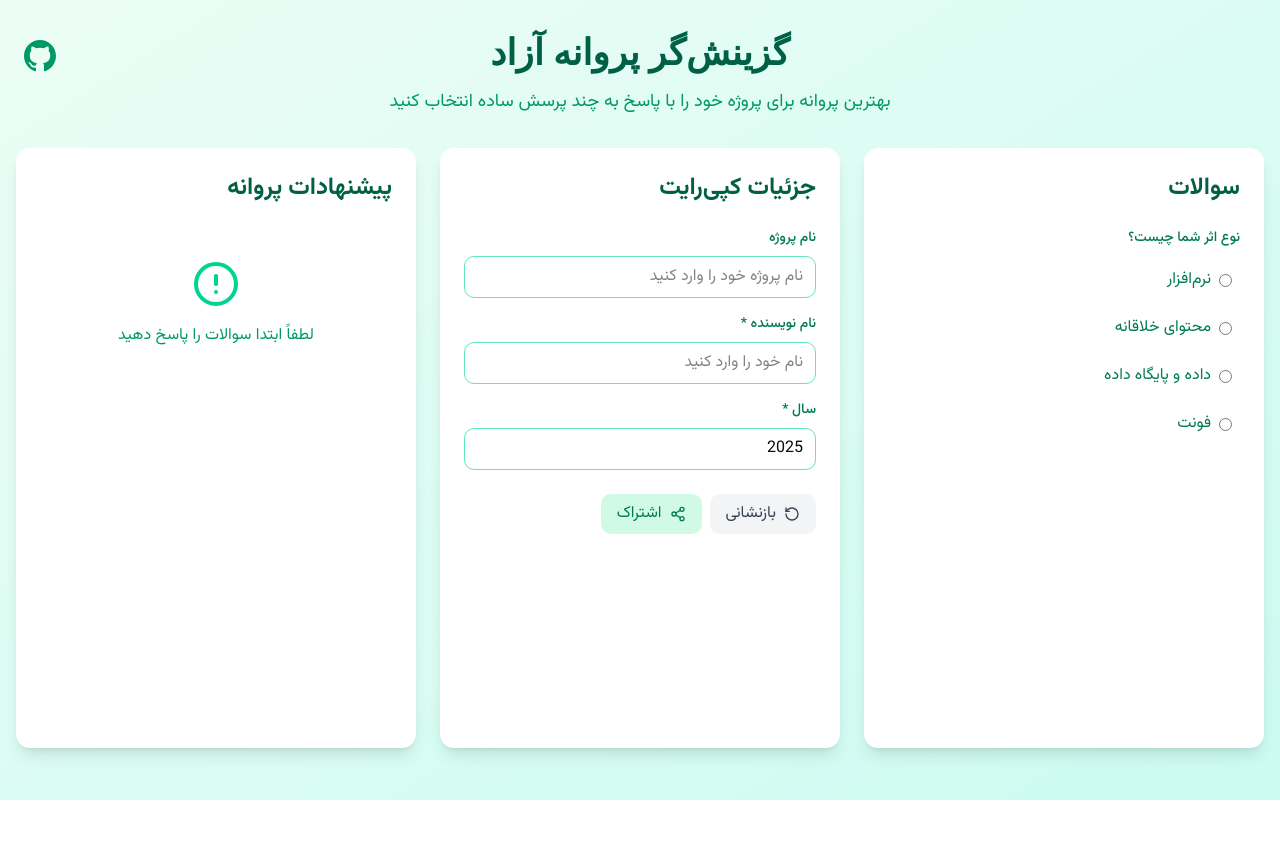
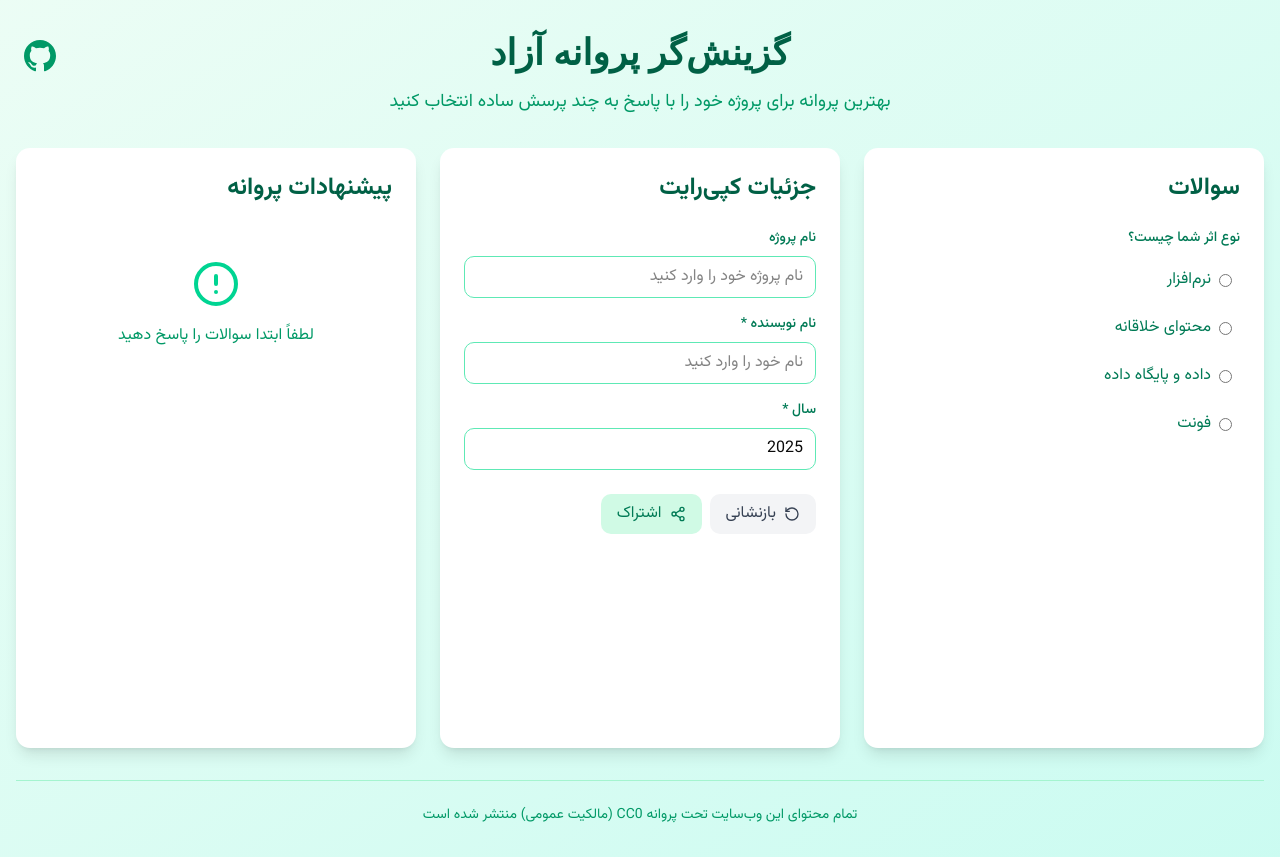
Before and after one commit to MirS0bhan/fosscc, a Next.js app: page / in a window 1280 px wide. Before the commit the page ends 800 px from the top, so only its background shows below. Built offline with nearby package versions, Linux system fonts and the light colour scheme.

Commit message:
feat: restore CC0 notice in Persian footer
Add CC0 license text in Persian at page bottom.

Co-authored-by: Mir Sobhan <160021496+MirS0bhan@users.noreply.github.com>

```diff
--- a/app/page.tsx
+++ b/app/page.tsx
@@ -363,6 +363,10 @@ export default function LicenseChooser() {
             </div>
           </section>
         </main>
+
+        <footer className="mt-8 pt-6 border-t border-emerald-200 text-center">
+          <p className="text-sm text-emerald-600">تمام محتوای این وب‌سایت تحت پروانه CC0 (مالکیت عمومی) منتشر شده است</p>
+        </footer>
       </div>
     </div>
   )
```
